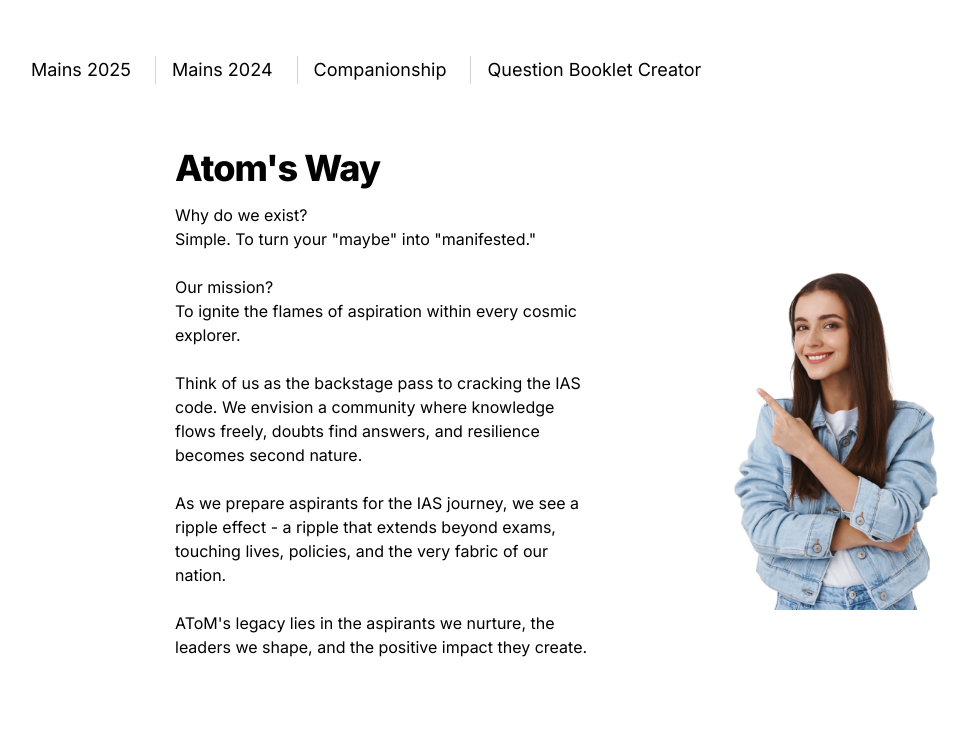
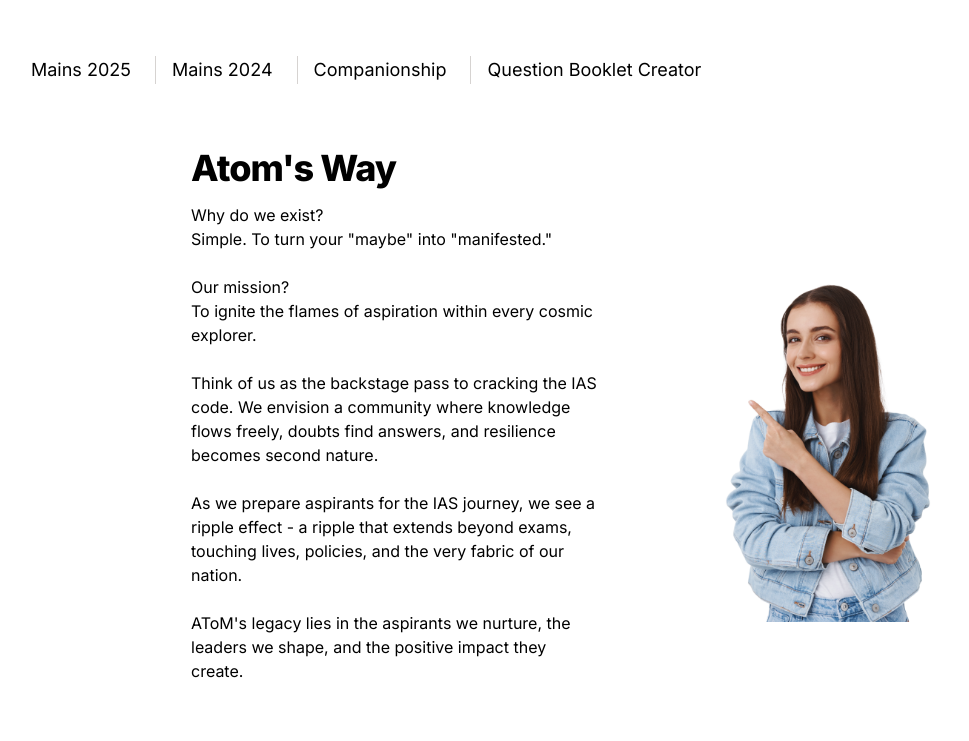
Before and after one commit to AjithCodeCraft/ATOM-WEBSITE-MAIN, a Next.js app: page / in a window 1280 px wide. Shown: the part 582-1323 px from the top of the page, without its empty margins (17-986 px from the left). Built offline with nearby package versions, Linux system fonts and the light colour scheme.

Commit message:
change in layout

```diff
--- a/src/app/components/whychose.js
+++ b/src/app/components/whychose.js
@@ -5,7 +5,7 @@ const WhyChoose = () => {
   return (
     <>
       {/* Section 1 */}
-      <section className="bg-white text-black py-12 md:w-[75%] w-full mx-auto  px-6 lg:px-8 ">
+      <section className="bg-white text-black py-12 xl:w-[75%] lg:w-[85%] w-full mx-auto  px-6 xl:px-12 lg:px-8 ">
         <div className="flex flex-col w-full">
           <div className="grid items-center grid-cols-1 mb-16 md:grid-cols-2 gap-y-8 md:gap-y-20 gap-x-6 md:gap-x-12 ">
             <div className=''>
--- a/src/app/page.js
+++ b/src/app/page.js
@@ -22,7 +22,7 @@ export default function Home() {
         <title>{metadata.title}</title>
       </Head>
       <Header />
-      <section className="bg-white pt-8 lg:pt-10 max-w-screen-xl px-6 lg:px-12 pt-10 pb-3 mx-auto">
+      <section className="bg-white lg:pt-10 max-w-screen-xl px-6 lg:px-12 pt-10 pb-3 mx-auto">
         <div className="lg:grid lg:grid-cols-12 lg:py-14 lg:pt-18">
 
           <div className="lg:col-span-7 flex flex-col justify-center items-center lg:items-start text-center lg:text-left lg:pr-8">
```
